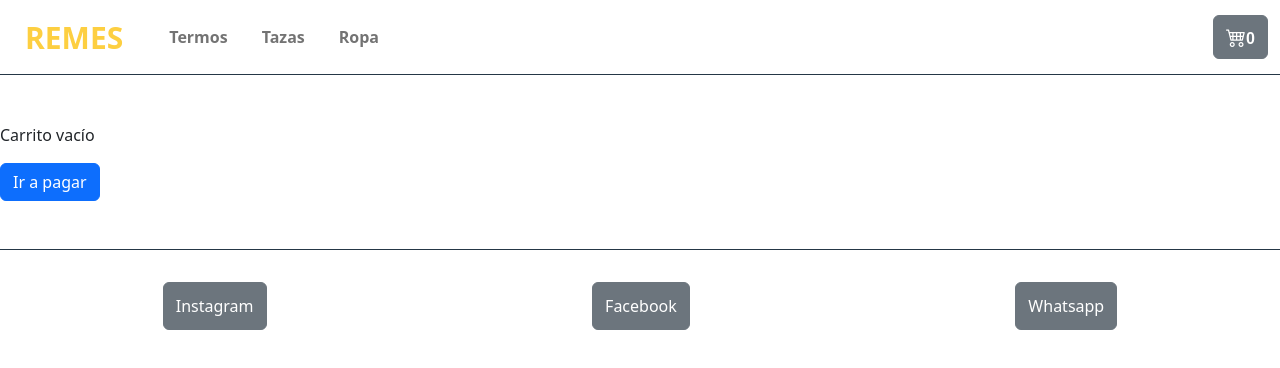
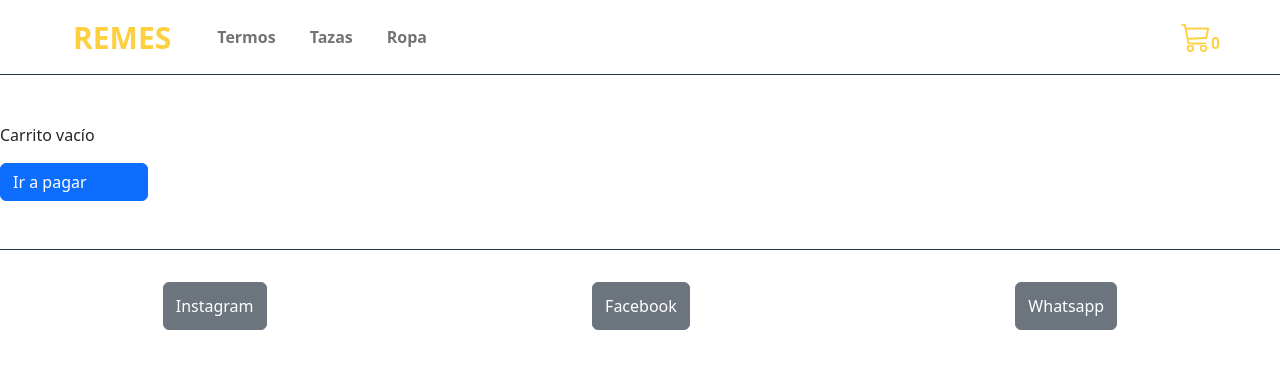
Before and after one commit to Araci88/ReactJsCarvalho, a React (Create React App) app: page /cart in a window 1280 px wide. Shown: the top 368 px of the page. Built offline with nearby package versions, Linux system fonts and the light colour scheme.

Commit message:
Segunda entrega1

```diff
--- a/src/components/App.css
+++ b/src/components/App.css
@@ -1,6 +1,9 @@
 .navbar{
     border-bottom: 1px solid #253746;
     margin-bottom: 3rem;
+}
+.containerNavBar{
+    margin-left: 3rem;
 }
 .linkRemes{
     text-decoration: none;
@@ -26,16 +29,17 @@
 .linkCart{
     text-decoration: none;
     color: white;
+    margin-right: 3rem;
 }
 .numeroCarrito{
     font-family: Arial, Helvetica, sans-serif;
     text-align: center;
     font-weight: bold;
-    color: white;
+    color: #FDCF41;
 }
-.bi-cart4{
-    font-size: 20px;
-    color: white;
+.bi-cart3{
+    font-size: 30px;
+    color: #FDCF41;
 }
 
 
--- a/src/components/CartWidget/CartWidget.jsx
+++ b/src/components/CartWidget/CartWidget.jsx
@@ -3,7 +3,10 @@
     return (
         <ul className="navbar-nav me-auto">
             <li className="nav-item">
-                <button className='btn btn-secondary'><Link className="linkCart" to="/cart"><i className="bi bi-cart4"></i><span className="numeroCarrito">0</span></Link></button>
+                <Link className="linkCart" to="/cart">
+                    <i className="bi bi-cart3"></i>
+                    <span className="numeroCarrito">0</span>
+                </Link>
             </li>
         </ul>
     );
--- a/src/components/NavBar/NavBar.jsx
+++ b/src/components/NavBar/NavBar.jsx
@@ -5,7 +5,7 @@
 const NavBar = () => {
     return (
         <nav className="navbar navbar-expand-lg">
-            <div className="container-fluid">
+            <div className="container-fluid containerNavBar">
                 <button className="navbar-brand btn btnRemes"> <Link className="linkRemes" to="/">REMES</Link></button>
                 <button className="navbar-toggler" type="button" data-bs-toggle="collapse" data-bs-target="#navbarNav" aria-controls="navbarNav" aria-expanded="false" aria-label="Toggle navigation">
                  <span className="navbar-toggler-icon" />
```
